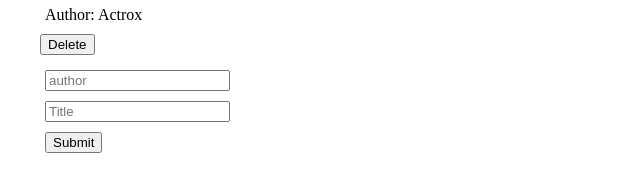
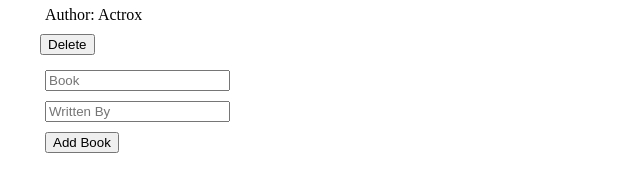
Before and after one commit to Irirwanirira/book-store, a React (Create React App) app: page / in a window 1280 px wide. Shown: the part 338-530 px from the top of the page, without its empty margins (0-640 px from the left). Built offline with nearby package versions, Linux system fonts and the light colour scheme.

Commit message:
Modified components

```diff
--- a/src/components/InputForm.js
+++ b/src/components/InputForm.js
@@ -1,16 +1,43 @@
 /* eslint-disable */
-import { Component } from "react";
+import React, { useState } from 'react';
+import { v4 as uuidv4 } from 'uuid';
+import { useDispatch } from 'react-redux';
+import { addBook } from '../redux/books/Books';
 
 const InputBooks = () => {
+  const [title, setTitle] = useState('');
+  const [author, setAuthor] = useState('');
+
+  const dispatch = useDispatch();
+
+  const createNewBook = (e) => {
+    e.preventDefault()
+    const newBook ={
+      title,
+      author,
+      id: uuidv4()
+    }
+    dispatch(addBook(newBook))
+    setTitle("")
+    setAuthor("")
+  }
+
+  const titleInput = (e) => {
+    setTitle(e.target.value)
+  }
+
+  const authorInput=(e)=> {
+    setAuthor(e.target.value)
+  }
+
   return (
     <div>
-      <form>
-        <input type="text" name="author" placeholder="author" /><br />
-        <input type="text" name="book" placeholder="Title" /><br />
-        <button type="submit">Submit</button> <br />
+      <form onSubmit ={createNewBook}>
+      <input type="text" name="book" placeholder="Book" value={title} onChange={titleInput}/><br/>
+        <input type="text" name="author" placeholder="Written By" value={author} onChange={authorInput}/><br/>
+        <button type="submit">Add Book</button> <br/>
       </form>
     </div>
   );
 };
-
 export default InputBooks;
```
